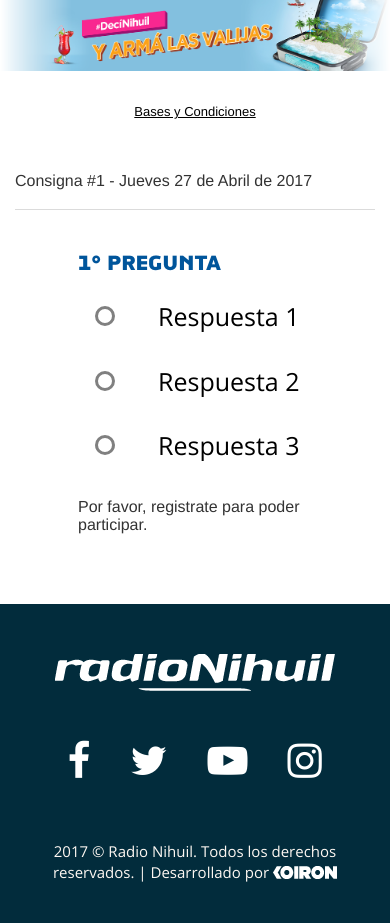
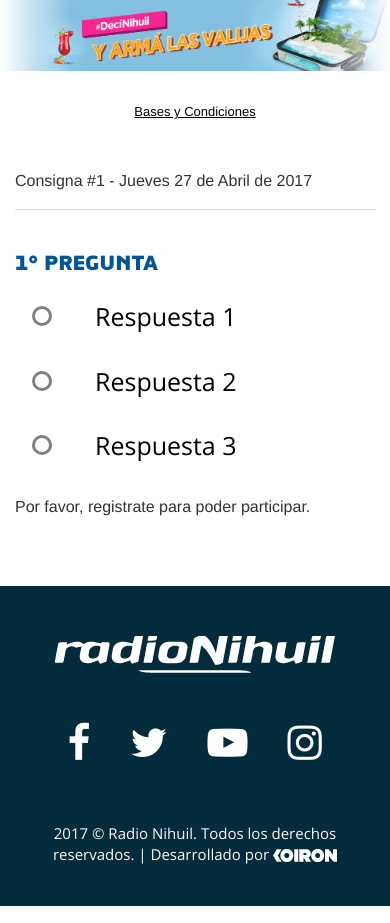
Before and after one commit to maivi/trip, a PHP site: page / in a window 390 px wide. Shown: the part 60-983 px from the top of the page. Run offline with PHP 8.4, Linux system fonts and the light colour scheme; the template is opened without the code that fills it, so the values that code supplies are empty.

Commit message:
edicion cuerpo.php se agrego una clase

```diff
--- a/assets/css/component.css
+++ b/assets/css/component.css
@@ -1283,6 +1283,8 @@ a img.alignright {
 @media only screen and (min-width: 401px) and (max-width: 1200px)  {
 
 
+
+
 .fs-fields > li label.fs-field-label {
     display: inline-block;
     padding: 0 5px 1em 0;
@@ -1355,8 +1357,37 @@ a img.alignright {
 }
 
 
+@media only screen and (min-width: 401px) and (max-width: 600px)  {
+
+.contpreg{
+
+padding-left: 0px!important;
+padding-right: 0px!important;
+
+}
+
+#form{
+padding: 0px;
+
+}
+}
+
+
 
 @media only screen and (max-width: 400px){
+
+.contpreg{
+
+padding-left: 0px!important;
+padding-right: 0px!important;
+
+}
+
+#form{
+padding: 0px;
+
+}
+
 
 .ac-custom h2 {
 
--- a/include/cuerpo.php
+++ b/include/cuerpo.php
@@ -51,7 +51,7 @@
 					<div class="container question">
 
 						<div class="row">
-							<div class="col-lg-12 col-md-12 col-sm-12 col-xs-12">
+							<div class="col-lg-12 col-md-12 col-sm-12 col-xs-12 contpreg">
 
 
 								<form id="form" class="ac-custom ac-radio ac-circle" autocomplete="off">
```
